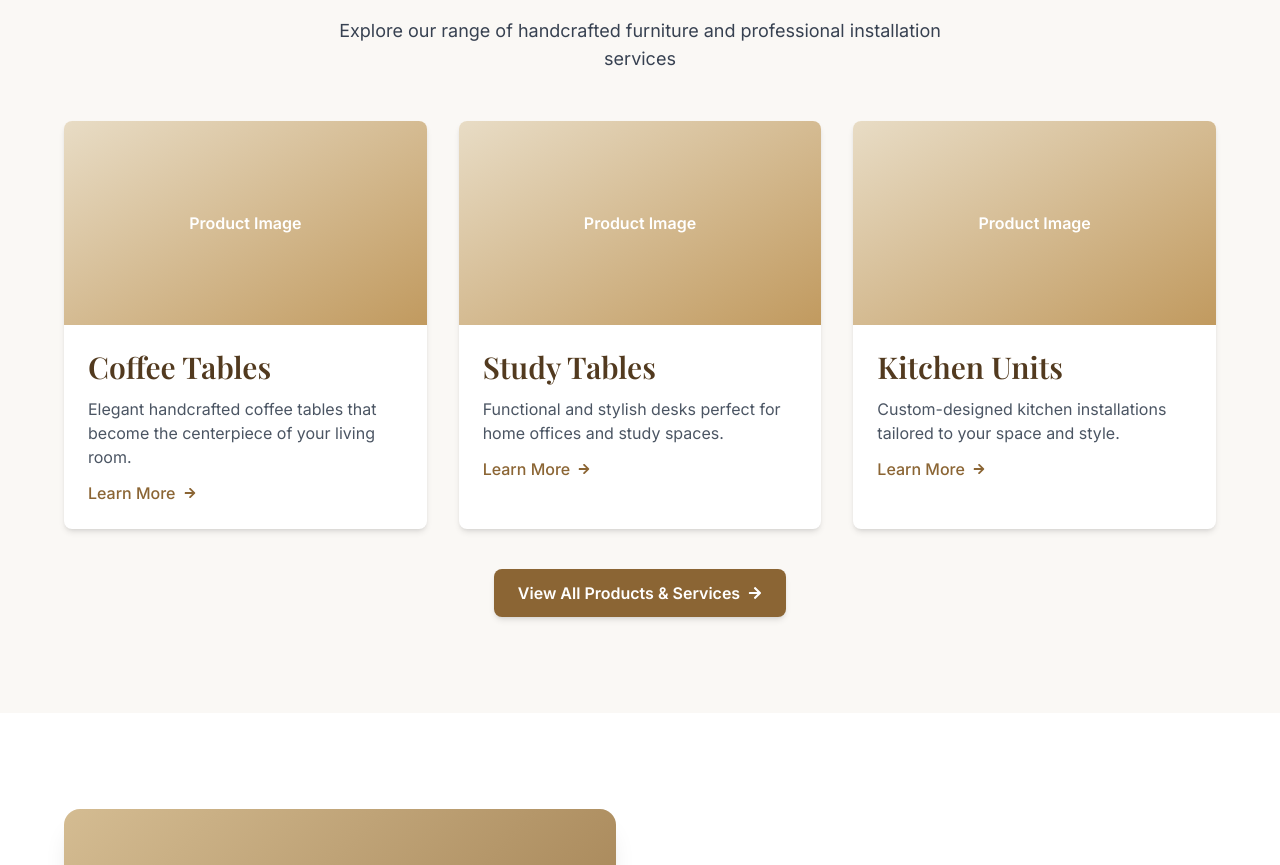
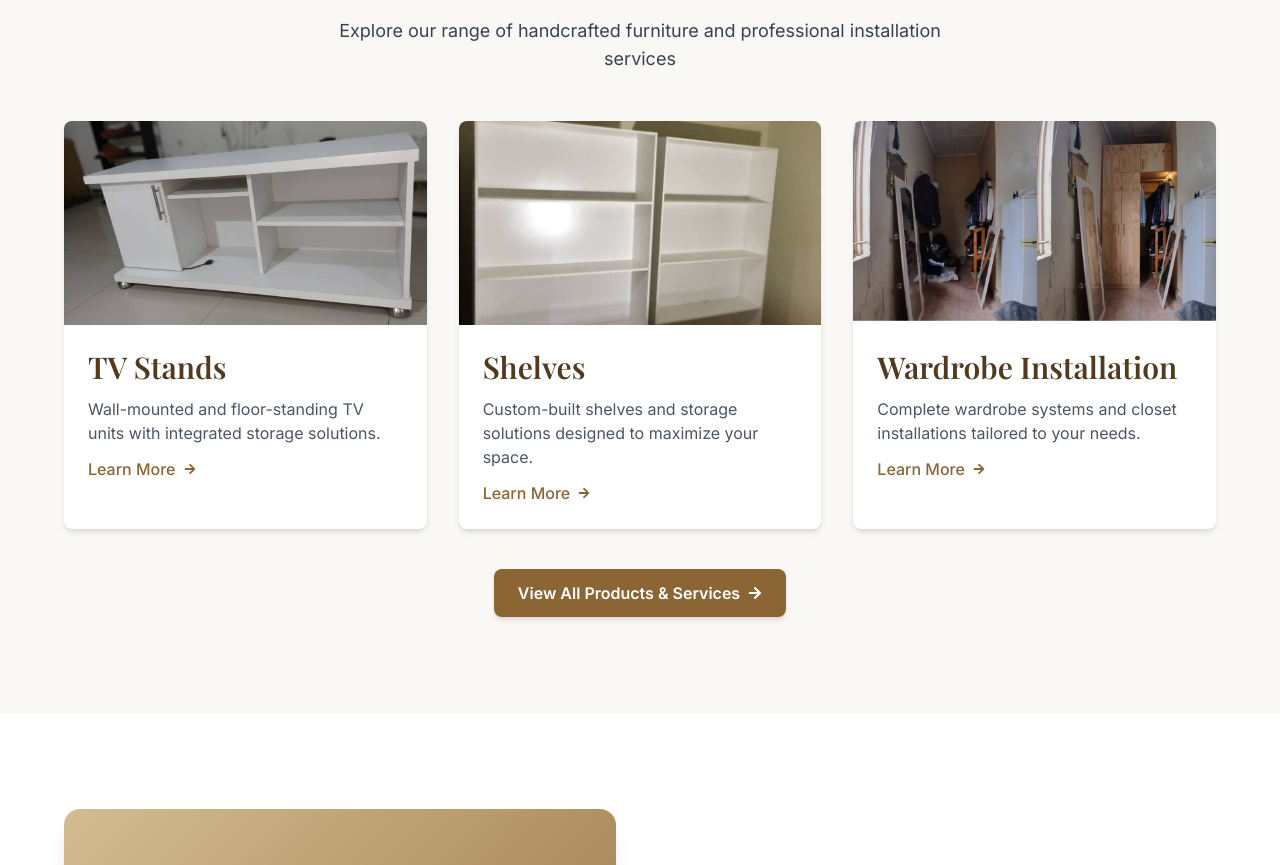
Before and after one commit to Hasa1O1/oaktimber-website, a React (Vite) app: page / in a window 1280 px wide. Shown: the part 1373-2238 px from the top of the page. Built offline with nearby package versions, Linux system fonts and the light colour scheme.

Commit message:
Add Shelves and Wardrobe Installation products with images, update featured products section

```diff
--- a/src/pages/Home.jsx
+++ b/src/pages/Home.jsx
@@ -19,21 +19,21 @@ function Home() {
   const featuredProducts = [
     {
       id: 1,
-      name: 'Coffee Tables',
-      description: 'Elegant handcrafted coffee tables that become the centerpiece of your living room.',
-      image: '/images/coffee-table-placeholder.jpg',
+      name: 'TV Stands',
+      description: 'Wall-mounted and floor-standing TV units with integrated storage solutions.',
+      image: '/images/TV Stand.png',
     },
     {
       id: 2,
-      name: 'Study Tables',
-      description: 'Functional and stylish desks perfect for home offices and study spaces.',
-      image: '/images/study-table-placeholder.jpg',
+      name: 'Shelves',
+      description: 'Custom-built shelves and storage solutions designed to maximize your space.',
+      image: '/images/Shelves.png',
     },
     {
       id: 3,
-      name: 'Kitchen Units',
-      description: 'Custom-designed kitchen installations tailored to your space and style.',
-      image: '/images/kitchen-unit-placeholder.jpg',
+      name: 'Wardrobe Installation',
+      description: 'Complete wardrobe systems and closet installations tailored to your needs.',
+      image: '/images/Waderope installation.png',
     },
   ]
 
@@ -168,9 +168,13 @@ function Home() {
           <div className="grid md:grid-cols-3 gap-8">
             {featuredProducts.map((product) => (
               <div key={product.id} className="card group">
-                {/* Product image placeholder */}
-                <div className="aspect-video bg-gradient-to-br from-primary-200 to-primary-400 flex items-center justify-center">
-                  <p className="text-white font-semibold">Product Image</p>
+                {/* Product image */}
+                <div className="aspect-video overflow-hidden bg-gray-100">
+                  <img
+                    src={product.image}
+                    alt={product.name}
+                    className="w-full h-full object-cover group-hover:scale-105 transition-transform duration-300"
+                  />
                 </div>
 
                 {/* Product details */}
--- a/src/pages/Products.jsx
+++ b/src/pages/Products.jsx
@@ -92,6 +92,22 @@ function Products() {
     },
     {
       id: 9,
+      name: 'Shelves',
+      category: 'installations',
+      description: 'Custom-built shelves and storage solutions designed to maximize your space.',
+      features: ['Custom sizing', 'Various materials', 'Wall-mounted or freestanding', 'Professional installation'],
+      image: '/images/Shelves.png',
+    },
+    {
+      id: 10,
+      name: 'Wardrobe Installation',
+      category: 'installations',
+      description: 'Complete wardrobe systems and closet installations tailored to your needs.',
+      features: ['Custom design', 'Space optimization', 'Professional installation', 'Multiple storage options'],
+      image: '/images/Waderope installation.png',
+    },
+    {
+      id: 11,
       name: 'Drilling Services',
       category: 'services',
       description: 'Professional drilling and mounting services for all your installation needs.',
```
Also changed, not shown: public/images/Shelves.png (added), public/images/Waderope installation.png (added).
